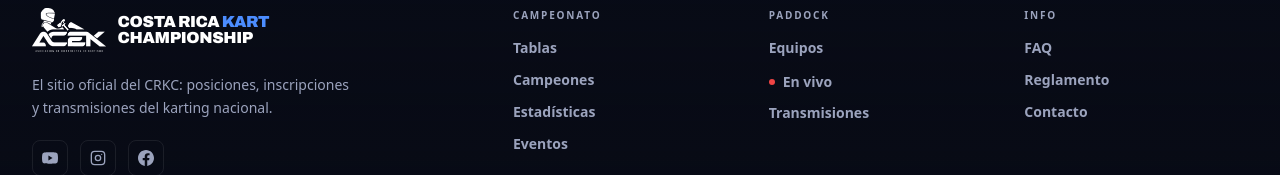
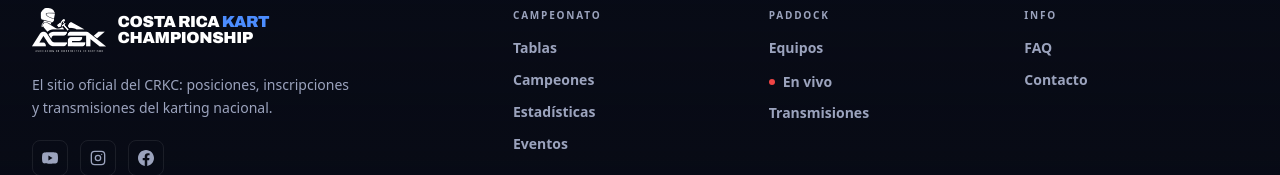
Before and after one commit to credondocr/kart-results, a Next.js app: page / in a window 1280 px wide. Shown: the part 2734-2909 px from the top of the page. Built offline with nearby package versions, Linux system fonts and the light colour scheme; no server answers; the database is empty.

Commit message:
ux(footer): ocultar Reglamento temporalmente

```diff
--- a/src/app/components/Footer.tsx
+++ b/src/app/components/Footer.tsx
@@ -26,7 +26,7 @@ const NAV_SECTIONS = [
     links: [
       /* Temporalmente oculto: { href: "/noticias", label: "Noticias" }, */
       { href: "/faq", label: "FAQ" },
-      { href: "/reglamento", label: "Reglamento" },
+      /* Temporalmente oculto: { href: "/reglamento", label: "Reglamento" }, */
       { href: "/contacto", label: "Contacto" },
     ],
   },
```
